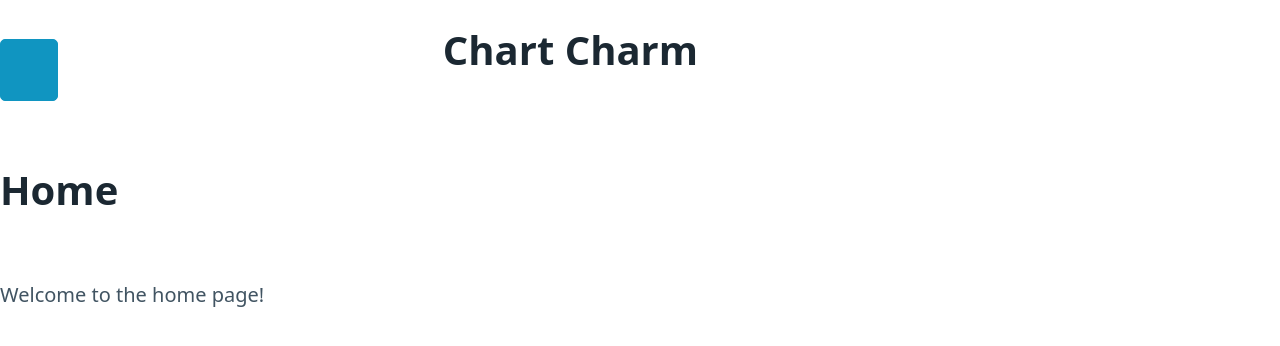
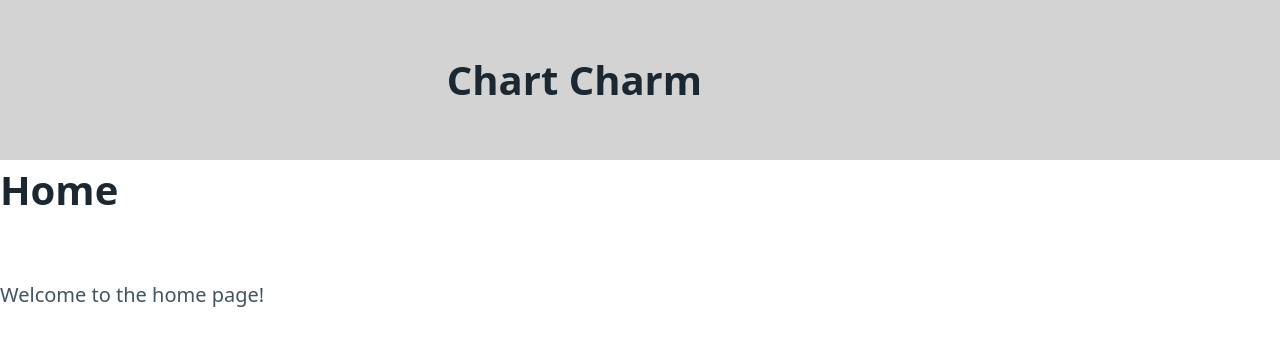
Before and after one commit to JamesClarke7283/ChartCharm, a Python web app: template src/chart_charm/templates/index.html in a window 1280 px wide. Shown: the top 346 px of the page. Run offline with Jinja, Linux system fonts and the light colour scheme; the template is opened without the code that fills it, so the values that code supplies are empty; some web fonts are replaced.

Commit message:
Fixed aestetics for header bar

```diff
--- a/src/chart_charm/resources/css/components/header.css
+++ b/src/chart_charm/resources/css/components/header.css
@@ -1,19 +1,23 @@
 #header {
     height: 10vh;
     display: flex;
-    align-items: center;
+    align-items: center; /* Aligns all items vertically */
     justify-content: space-between;
-    border: 1px solid var(--pico-border); /* Added border */
+    border: 1px solid var(--pico-border);
 }
 
 #header-burger-menu-container,
 #header-text-container,
 #header-actions-container {
     display: flex;
-    align-items: center;
+    align-items: center; /* Ensures that items within these containers are also vertically aligned */
 }
 
-#header-actions-container > button {
+#header-text-container h1 {
+    margin: 0; /* Removes default margins */
+}
+
+.transparent-action > button {
     margin-left: 10px;
     color: var(--pico-text); /* Icon color */
     background-color: transparent; /* Button background color */
--- /dev/null
+++ b/src/chart_charm/resources/css/global/foreground_widget.css
@@ -0,0 +1,22 @@
+/* Grey Light scheme (Default) */
+[data-theme="light"] .foreground-widget,
+:root:not([data-theme="dark"]) .foreground-widget {
+    --primary: #d3d3d3; /* Light grey color */
+    background-color: var(--primary);
+}
+
+/* Grey Dark scheme (Auto) */
+/* Automatically enabled if user has Dark mode enabled */
+@media only screen and (prefers-color-scheme: dark) {
+    :root:not([data-theme]) .foreground-widget {
+        --primary: #757575; /* Dark grey color */
+        background-color: var(--primary);
+    }
+}
+
+/* Grey Dark scheme (Forced) */
+/* Enabled if forced with data-theme="dark" */
+[data-theme="dark"] .foreground-widget {
+    --primary: #757575; /* Dark grey color */
+    background-color: var(--primary);
+}
--- a/src/chart_charm/templates/base.html
+++ b/src/chart_charm/templates/base.html
@@ -3,8 +3,11 @@
 <head>
     <meta charset="UTF-8">
     <title>{% block title %}{% endblock %}</title>
+    <!-- Libraries -->
     <link rel="stylesheet" href="{{ url_for('static', filename='css/libraries/pico.min.css') }}">
     <link rel="stylesheet" href="{{ url_for('static', filename='css/libraries/fork-awesome.min.css') }}">
+    <!-- Global Styles -->
+    <link rel="stylesheet" href="{{ url_for('static', filename='css/global/foreground_widget.css') }}">
     {% block head %}
     {% endblock %}
 </head>
--- a/src/chart_charm/templates/header.html
+++ b/src/chart_charm/templates/header.html
@@ -1,6 +1,6 @@
 <link rel="stylesheet" href="{{ url_for('static', filename='css/components/header.css') }}">
-<header id="header" class="pico-container pico-bg-primary">
-    <div id="header-burger-menu-container">
+<header id="header" class="pico-container pico-bg-primary foreground-widget">
+    <div id="header-burger-menu-container" class="transparent-action">
         <button class="pico-btn pico-btn-icon" id="header-burger-menu-button">
             <i class="fa fa-bars" aria-hidden="true"></i>
         </button>
@@ -8,7 +8,7 @@
     <div id="header-text-container">
         <h1 class="pico-h3 pico-mb-0">Chart Charm</h1>
     </div>
-    <div id="header-actions-container">
+    <div id="header-actions-container" class="transparent-action">
         <button class="pico-btn pico-btn-icon" id="header-import-data-button">
             <i class="fa fa-upload" aria-hidden="true"></i>
         </button>
```
